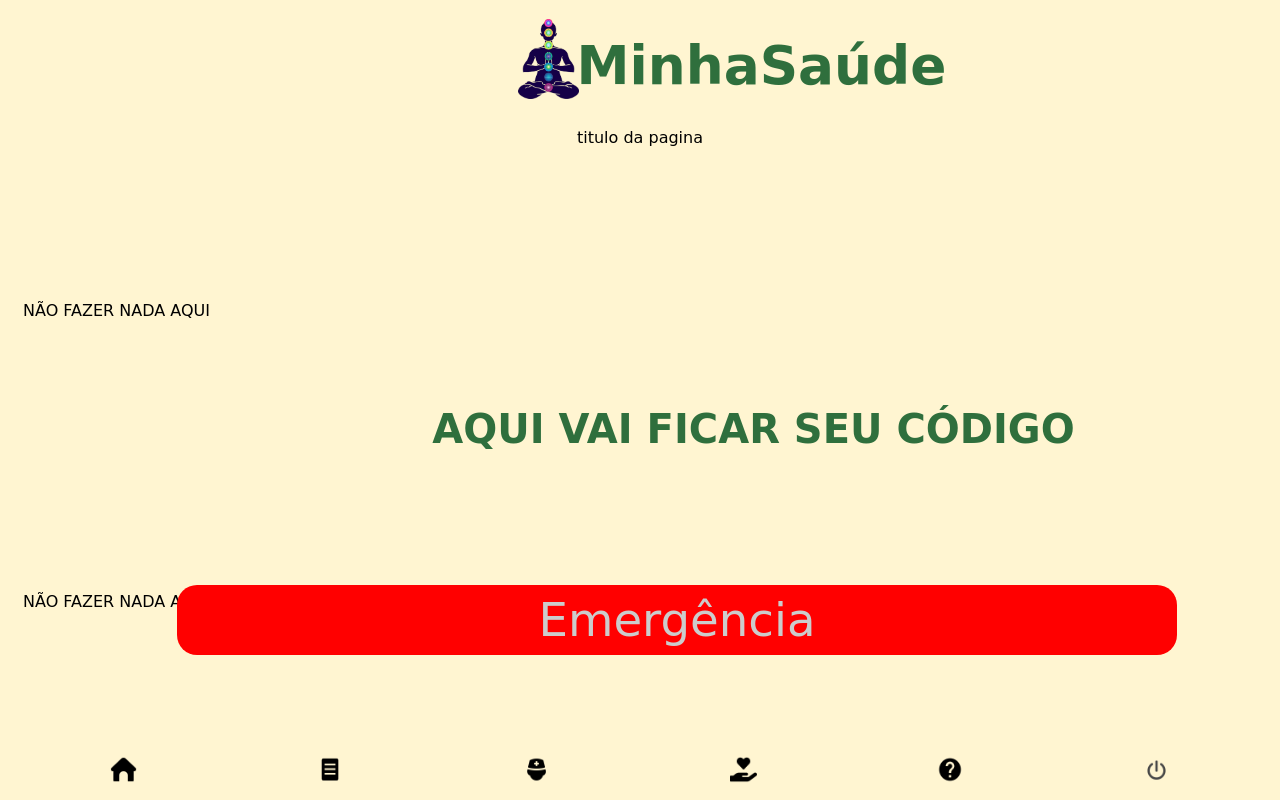
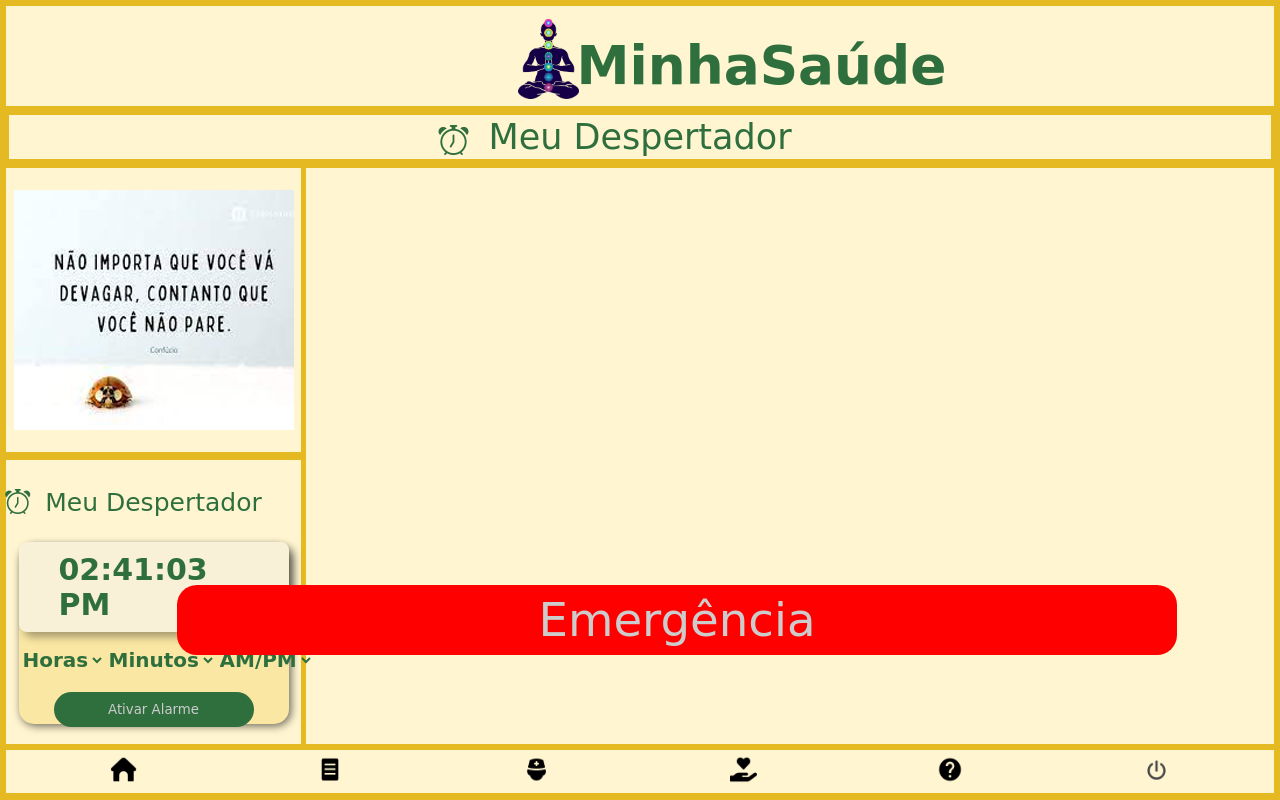
Before and after one commit to projeto-18/Projeto-int-gp-18, a PHP site: page /html/socorro.html in a window 1280 px wide. Run offline with PHP 8.4, Linux system fonts and the light colour scheme; some web fonts are replaced.

Commit message:
Atualização de códigos

```diff
--- a/src/css/socorro.css
+++ b/src/css/socorro.css
@@ -8,7 +8,8 @@
 }
 
 body {
-    background: hsl(46.3, 100%, 91%);
+    /*background: hsl(46.3, 100%, 91%);*/
+    background: hsl(47, 78%, 51%);
     display: flex;
     flex-wrap: wrap;
     margin: 3px;
@@ -16,36 +17,10 @@ body {
 }
 
 nav,
-main,
-aside {
+main {
     background: hsl(46.3, 100%, 91%);
     display: flex;
     margin: 3px;
-}
-
-#titulo {
-    display: flex;
-    margin: 3px;
-    flex: 1 1 100vw;
-    height: 50px;
-}
-
-#conteudo-esquerdo {
-    flex: 1 1 200px;
-    display: flex;
-    flex-flow: column wrap;
-}
-
-#nometela {
-    margin-top: -50px;
-    font-size: 40px;
-    color: hsl(133, 41%, 31%);
-    text-align: center;
-}
-#conteudo-direito {
-    flex: 1 1 200px;
-    display: flex;
-    flex-flow: column wrap;
 }
 
 nav {
@@ -62,6 +37,147 @@ main {
     /* conta: 100% tamanho vertical - (Header (100px) + Footer(100px) + Margin (((3px+3px)/4)=24)) = (100 + 100 + 24 =224) */
 }
 
+#titulo {
+    font-size: 35px;
+    display: flex;
+    color: hsl(133, 41%, 31%);
+    margin: 3px;
+    flex: 1 1 100vw;
+    height: 50px;
+}
+
+.titulo i {
+    font-size: 30px;
+    margin: 6px -50px;
+}
+
+.bi-alarm {
+    position: absolute;
+    margin: 300px;
+}
+
+#conteudo-esquerdo {
+    display: flex;
+    width: 300px;
+    flex-flow: column wrap;
+}
+
+.iframe {
+    margin-top: 0px;
+    width: -300px;
+    height: 240px;
+}
+
+#meu-despertador {
+    display: flex;
+    flex-direction: column;
+    margin-top: 5px;
+    width: 295px;
+    height: 0px;
+}
+
+#relogio {
+    align-items: center;
+    justify-content: center;
+    margin: 0px -40px 200px;
+}
+
+.titulo-despertador {
+    position: absolute;
+    margin: 0px auto 0px;
+    font-size: 25px;
+    color: hsl(133, 41%, 31%);
+}
+
+.despertador {
+    position: absolute;
+    display: flex;
+    justify-content: center;
+    flex-direction: column;
+    align-items: center;
+    background-color: hsl(47, 90%, 81%);
+    width: 270px;
+    height: 180px;
+    margin: -200px -135px;
+    box-shadow: 2px 2px 8px rgba(3, 3, 3, 0.596);
+    border-radius: 15px;
+}
+
+.despertador h3 {
+    font-size: 30px;
+    font-weight: 500px;
+    background: hsl(46.3, 70%, 91%);
+    color: hsl(133, 41%, 31%);
+    margin: 0px auto 0px;
+    display: flex;
+    flex-direction: column;
+    padding: 10px 40px;
+    border-radius: 8px;
+    gap: 10px;
+    box-shadow: 5px 5px 8px rgba(0, 0, 0, 0.336);
+    height: fit-content;
+}
+
+.despertador .content {
+    display: flex;
+    align-items: center;
+    width: 100%;
+    justify-content: space-around;
+}
+
+.content.disable {
+    cursor: no-drop;
+}
+
+.despertador .content .controls {
+    align-items: center;
+    justify-content: center;
+    padding: 0 10px;
+    border-radius: 8px;
+    height: 20px;
+    margin: 20px auto 0px;
+    width: 100%;
+}
+
+.content.disable .controls {
+    opacity: 0.6;
+    pointer-events: none;
+}
+
+.despertador .content select {
+    margin: -10px;
+    border: none;
+    background: transparent;
+    font-size: 20px;
+    font-weight: bold;
+    padding: -5px;
+    color: hsl(133, 41%, 31%);
+}
+
+.despertador .content select option {
+    width: 100%;
+    border: none;
+    background: transparent;
+    font-weight: bold;
+    padding: 5px;
+    color: hsl(132, 83%, 14%);
+}
+
+.despertador button {
+    font-size: 10pt;
+    width: 100%;
+    height: 40px;
+    cursor: pointer;
+    background-color: hsl(133, 41%, 31%);
+    color: hsl(0, 0%, 80%);
+    border: none;
+    border-radius: 20px;
+    transition: 0.3s;
+    margin: 20px auto 0px;
+    width: 200px;
+    border: none;
+    padding: 10px;
+}
 
 #emergencia {
     position: absolute;
@@ -90,9 +206,4 @@ main {
     main {
         height: calc(100vh - 224px);
     }
-
-    aside {
-        height: calc(100vh - 224px);
-
-    }
 }
--- a/src/html/emergencia.html
+++ b/src/html/emergencia.html
@@ -26,7 +26,8 @@
             <div class="titulo">
                 <i class="bi bi-hospital"></i>
                 Emergência
-            </div> </nav>
+            </div>
+        </nav>
     </section>
     <section id="conteudo-esquerdo">
         <nav class="superior">
--- a/src/html/socorro.html
+++ b/src/html/socorro.html
@@ -6,12 +6,7 @@
     <meta name="viewport" content="width=device-width, initial-scale=1.0">
     <meta name="description" content="MinhaSaude">
     <title>MinhaSaúde</title>
-
-    <link rel="stylesheet" href="https://stackpath.bootstrapcdn.com/font-awesome/4.7.0/css/font-awesome.min.css" />
-
-    <link rel="stylesheet" href="https://cdnjs.cloudflare.com/ajax/libs/font-awesome/6.4.0/css/all.min.css"
-        integrity="sha512-iecdLmaskl7CVkqkXNQ/ZH/XLlvWZOJyj7Yy7tcenmpD1ypASozpmT/E0iPtmFIB46ZmdtAc9eNBvH0H/ZpiBw=="
-        crossorigin="anonymous" referrerpolicy="no-referrer" />
+    <link rel="stylesheet" href="https://cdn.jsdelivr.net/npm/bootstrap-icons@1.10.4/font/bootstrap-icons.css">
     <link href="../css/cabecalho.css" rel="stylesheet" type="text/css" />
     <link href="../css/socorro.css" rel="stylesheet" type="text/css" />
     <link href="../css/rodape.css" rel="stylesheet" type="text/css" />
@@ -26,20 +21,83 @@
         </nav>
     </header>
     <section id="titulo">
-        <nav>titulo da pagina</nav>
+        <nav>
+            <div class="titulo">
+                <i class="bi bi-alarm"></i>
+                Meu Despertador
+            </div>
+        </nav>
     </section>
     <section id="conteudo-esquerdo">
-        <nav>NÃO FAZER NADA AQUI</nav>
-        <nav>
-            NÃO FAZER NADA AQUI
+        <nav class="superior">
+            <div class="iframe">
+                <div class="carrosel">
+                    <iframe src="../html/frase_do_dia.html" frameborder="0" width="280" height="300" scolling = "no" style="border:none;" allowfullscreen="" loading="lazy" >
+                    </iframe>
+                </div>
+            </div>
+        </nav>
+
+        <nav id="meu-despertador">
+            <nav id="relogio">
+                <div class="titulo-despertador">
+                    <i id="relogio" class="bi bi-alarm"></i>
+                    Meu Despertador
+                </div>
+            </nav>
+            <section id="container-despertador">
+                <div class="despertador">
+                    <h3>00:00:00 PM</h3>
+                    <div class="content">
+                        <div class="controls">
+                            <select>
+                                <option value="Hour" selected disabled hidden>Horas</option>
+                            </select>
+                        </div>
+
+                        <div class="controls">
+                            <select>
+                                <option value="Minute" selected disabled hidden>Minutos</option>
+                            </select>
+                        </div>
+
+                        <div class="controls">
+                            <select>
+                                <option value="AM/PM" selected disabled hidden>AM/PM</option>
+                            </select>
+                        </div>
+                    </div>
+                    <button>Ativar Alarme</button>
+                </div>
+            </section>
         </nav>
     </section>
     <main>
-        <section>
-            <h1 id="nometela">
-                AQUI VAI FICAR SEU CÓDIGO
-            </h1>
-        </section>
+        <!--section id="meu-despertador">
+            <div class="despertador">
+                <h3>00:00:00 PM</h3>
+                <div class="content">
+                    <div class="controls">
+                        <select>
+                            <option value="Hour" selected disabled hidden>Horas</option>
+                        </select>
+                    </div>
+
+                    <div class="controls">
+                        <select>
+                            <option value="Minute" selected disabled hidden>Minutos</option>
+                        </select>
+                    </div>
+
+                    <div class="controls">
+                        <select>
+                            <option value="AM/PM" selected disabled hidden>AM/PM</option>
+                        </select>
+                    </div>
+                </div>
+                <button>Ativar Alarme</button>
+            </div>
+        </section-->
     </main>
     <div>
         <a href="../html/emergencia.html"><input type="submit" id="emergencia" name="acao" value="Emergência" /></a>
@@ -68,6 +126,6 @@
         </nav>
     </footer>
 
+    <script src="../js/clock.js"></script>
 </body>
-
 </html>
```
Also changed, not shown: src/html/sentimentos.html (+0 -48 lines).
